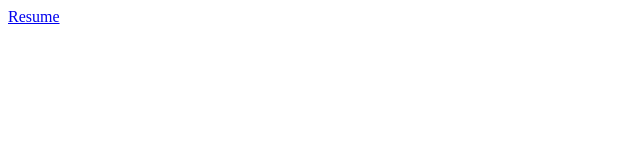
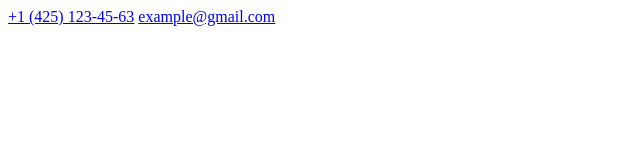
Before and after one commit to Hostess27/Questions, a plain HTML site: page index.html in a window 1280 px wide. Shown: the whole page, without its empty margins (0-640 px from the left). Drawn offline with Linux system fonts and the light colour scheme.

Commit message:
Вопрос 11

```diff
--- a/index.html
+++ b/index.html
@@ -7,6 +7,9 @@
         <title>Document</title>
     </head>
     <body>
-        <a href="resume.pdf" download>Resume</a>
+        <!-- Link to phone number  -->
+        <a href="tel:+14251234563">+1 (425) 123-45-63</a>
+        <!-- Link to e-mail address -->
+        <a href="mailto:example@gmail.com">example@gmail.com</a>
     </body>
 </html>
```
